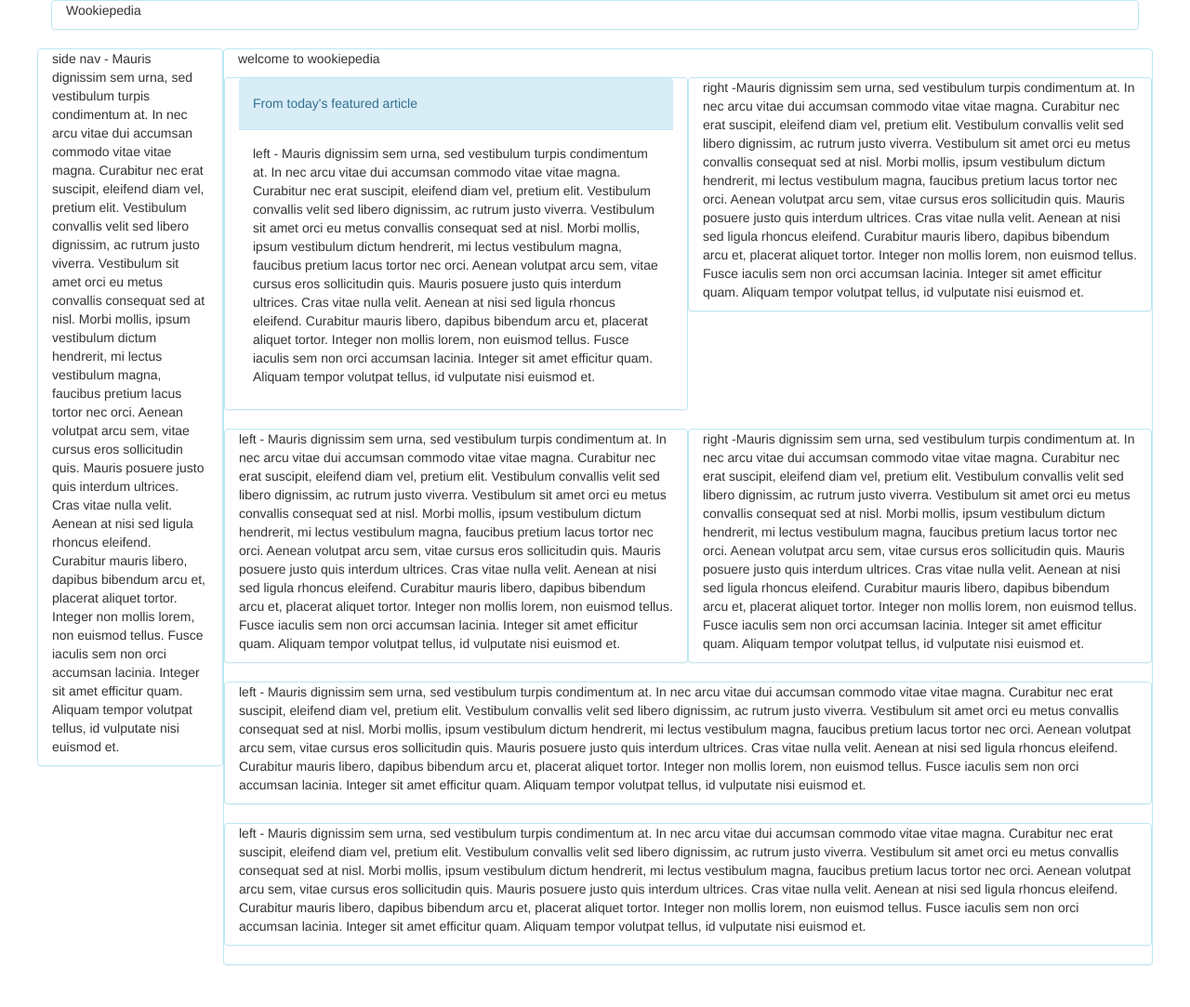
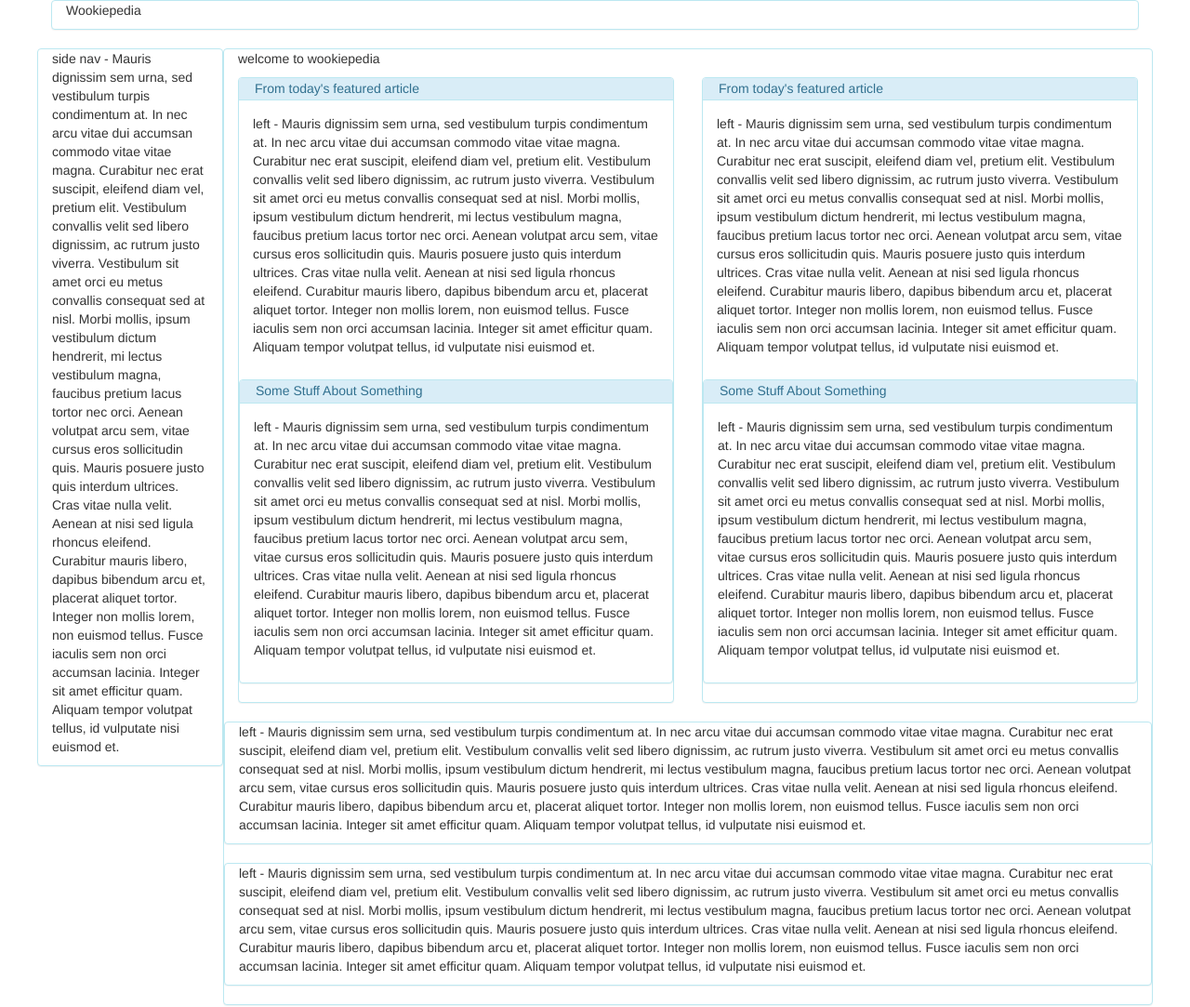
Before and after one commit to Alexx/wiki-project, a plain HTML site: page index.html in a window 1280 px wide. Shown: the whole page at 93% size. Before the commit the page ends 1058 px from the top, so only its background shows below. Drawn offline with Linux system fonts and the light colour scheme.

Commit message:
makes new css rules for panel-headings.

```diff
--- a/css/styles.css
+++ b/css/styles.css
@@ -0,0 +1,8 @@
+.panel-heading {
+  padding-top: 2px;
+  padding-bottom: 2px;
+}
+
+.panel-heading h5 {
+  margin: 2px;
+}
--- a/index.html
+++ b/index.html
@@ -27,25 +27,43 @@
             </div>
 
             <div class="row">
-              <div class="col-md-6 panel panel-info">
+              <div class="col-md-6">
+                <div class="panel panel-info">
+
                   <div class="panel-heading">
                     <h5>From today's featured article</h5>
                   </div>
                   <div class="panel-body">
                     <p>left - Mauris dignissim sem urna, sed vestibulum turpis condimentum at. In nec arcu vitae dui accumsan commodo vitae vitae magna. Curabitur nec erat suscipit, eleifend diam vel, pretium elit. Vestibulum convallis velit sed libero dignissim, ac rutrum justo viverra. Vestibulum sit amet orci eu metus convallis consequat sed at nisl. Morbi mollis, ipsum vestibulum dictum hendrerit, mi lectus vestibulum magna, faucibus pretium lacus tortor nec orci. Aenean volutpat arcu sem, vitae cursus eros sollicitudin quis. Mauris posuere justo quis interdum ultrices. Cras vitae nulla velit. Aenean at nisi sed ligula rhoncus eleifend. Curabitur mauris libero, dapibus bibendum arcu et, placerat aliquet tortor. Integer non mollis lorem, non euismod tellus. Fusce iaculis sem non orci accumsan lacinia. Integer sit amet efficitur quam. Aliquam tempor volutpat tellus, id vulputate nisi euismod et.</p>
                   </div>
+                  <div class="panel panel-info">
+                    <div class="panel-heading">
+                      <h5>Some Stuff About Something</h5>
                     </div>
-              <div class="col-md-6 panel panel-info">
-                <p>right -Mauris dignissim sem urna, sed vestibulum turpis condimentum at. In nec arcu vitae dui accumsan commodo vitae vitae magna. Curabitur nec erat suscipit, eleifend diam vel, pretium elit. Vestibulum convallis velit sed libero dignissim, ac rutrum justo viverra. Vestibulum sit amet orci eu metus convallis consequat sed at nisl. Morbi mollis, ipsum vestibulum dictum hendrerit, mi lectus vestibulum magna, faucibus pretium lacus tortor nec orci. Aenean volutpat arcu sem, vitae cursus eros sollicitudin quis. Mauris posuere justo quis interdum ultrices. Cras vitae nulla velit. Aenean at nisi sed ligula rhoncus eleifend. Curabitur mauris libero, dapibus bibendum arcu et, placerat aliquet tortor. Integer non mollis lorem, non euismod tellus. Fusce iaculis sem non orci accumsan lacinia. Integer sit amet efficitur quam. Aliquam tempor volutpat tellus, id vulputate nisi euismod et.</p>
+                    <div class="panel-body">
+                      <p>left - Mauris dignissim sem urna, sed vestibulum turpis condimentum at. In nec arcu vitae dui accumsan commodo vitae vitae magna. Curabitur nec erat suscipit, eleifend diam vel, pretium elit. Vestibulum convallis velit sed libero dignissim, ac rutrum justo viverra. Vestibulum sit amet orci eu metus convallis consequat sed at nisl. Morbi mollis, ipsum vestibulum dictum hendrerit, mi lectus vestibulum magna, faucibus pretium lacus tortor nec orci. Aenean volutpat arcu sem, vitae cursus eros sollicitudin quis. Mauris posuere justo quis interdum ultrices. Cras vitae nulla velit. Aenean at nisi sed ligula rhoncus eleifend. Curabitur mauris libero, dapibus bibendum arcu et, placerat aliquet tortor. Integer non mollis lorem, non euismod tellus. Fusce iaculis sem non orci accumsan lacinia. Integer sit amet efficitur quam. Aliquam tempor volutpat tellus, id vulputate nisi euismod et.</p>
                     </div>
                   </div>
+                </div>
+              </div>
+              <div class="col-md-6">
+                <div class="panel panel-info">
 
-            <div class="row">
-              <div class="col-md-6 panel panel-info">
+                  <div class="panel-heading">
+                    <h5>From today's featured article</h5>
+                  </div>
+                  <div class="panel-body">
                     <p>left - Mauris dignissim sem urna, sed vestibulum turpis condimentum at. In nec arcu vitae dui accumsan commodo vitae vitae magna. Curabitur nec erat suscipit, eleifend diam vel, pretium elit. Vestibulum convallis velit sed libero dignissim, ac rutrum justo viverra. Vestibulum sit amet orci eu metus convallis consequat sed at nisl. Morbi mollis, ipsum vestibulum dictum hendrerit, mi lectus vestibulum magna, faucibus pretium lacus tortor nec orci. Aenean volutpat arcu sem, vitae cursus eros sollicitudin quis. Mauris posuere justo quis interdum ultrices. Cras vitae nulla velit. Aenean at nisi sed ligula rhoncus eleifend. Curabitur mauris libero, dapibus bibendum arcu et, placerat aliquet tortor. Integer non mollis lorem, non euismod tellus. Fusce iaculis sem non orci accumsan lacinia. Integer sit amet efficitur quam. Aliquam tempor volutpat tellus, id vulputate nisi euismod et.</p>
                   </div>
-              <div class="col-md-6 panel panel-info">
-                <p>right -Mauris dignissim sem urna, sed vestibulum turpis condimentum at. In nec arcu vitae dui accumsan commodo vitae vitae magna. Curabitur nec erat suscipit, eleifend diam vel, pretium elit. Vestibulum convallis velit sed libero dignissim, ac rutrum justo viverra. Vestibulum sit amet orci eu metus convallis consequat sed at nisl. Morbi mollis, ipsum vestibulum dictum hendrerit, mi lectus vestibulum magna, faucibus pretium lacus tortor nec orci. Aenean volutpat arcu sem, vitae cursus eros sollicitudin quis. Mauris posuere justo quis interdum ultrices. Cras vitae nulla velit. Aenean at nisi sed ligula rhoncus eleifend. Curabitur mauris libero, dapibus bibendum arcu et, placerat aliquet tortor. Integer non mollis lorem, non euismod tellus. Fusce iaculis sem non orci accumsan lacinia. Integer sit amet efficitur quam. Aliquam tempor volutpat tellus, id vulputate nisi euismod et.</p>
+                  <div class="panel panel-info">
+                    <div class="panel-heading">
+                      <h5>Some Stuff About Something</h5>
+                    </div>
+                    <div class="panel-body">
+                      <p>left - Mauris dignissim sem urna, sed vestibulum turpis condimentum at. In nec arcu vitae dui accumsan commodo vitae vitae magna. Curabitur nec erat suscipit, eleifend diam vel, pretium elit. Vestibulum convallis velit sed libero dignissim, ac rutrum justo viverra. Vestibulum sit amet orci eu metus convallis consequat sed at nisl. Morbi mollis, ipsum vestibulum dictum hendrerit, mi lectus vestibulum magna, faucibus pretium lacus tortor nec orci. Aenean volutpat arcu sem, vitae cursus eros sollicitudin quis. Mauris posuere justo quis interdum ultrices. Cras vitae nulla velit. Aenean at nisi sed ligula rhoncus eleifend. Curabitur mauris libero, dapibus bibendum arcu et, placerat aliquet tortor. Integer non mollis lorem, non euismod tellus. Fusce iaculis sem non orci accumsan lacinia. Integer sit amet efficitur quam. Aliquam tempor volutpat tellus, id vulputate nisi euismod et.</p>
+                    </div>
+                  </div>
+                </div>
               </div>
             </div>
 
```
Lines whose indentation alone changed are shown as unchanged.
